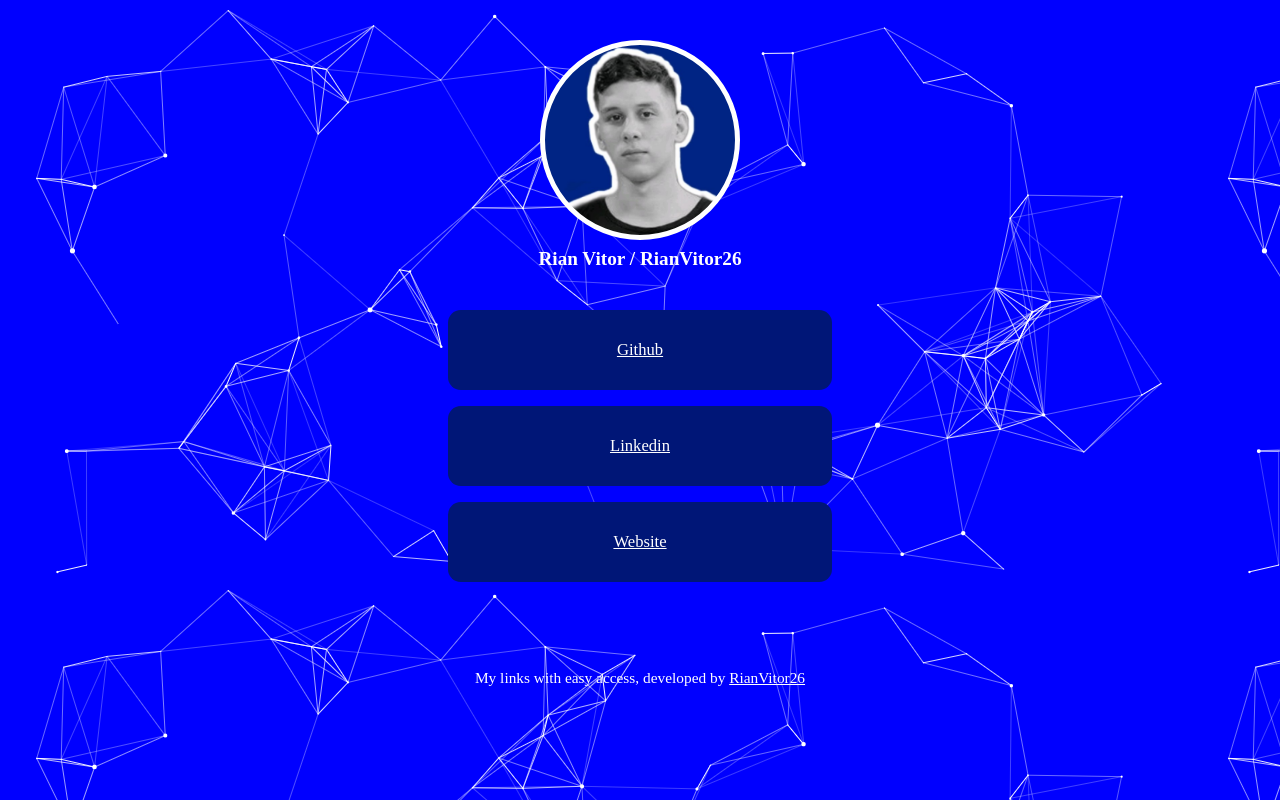
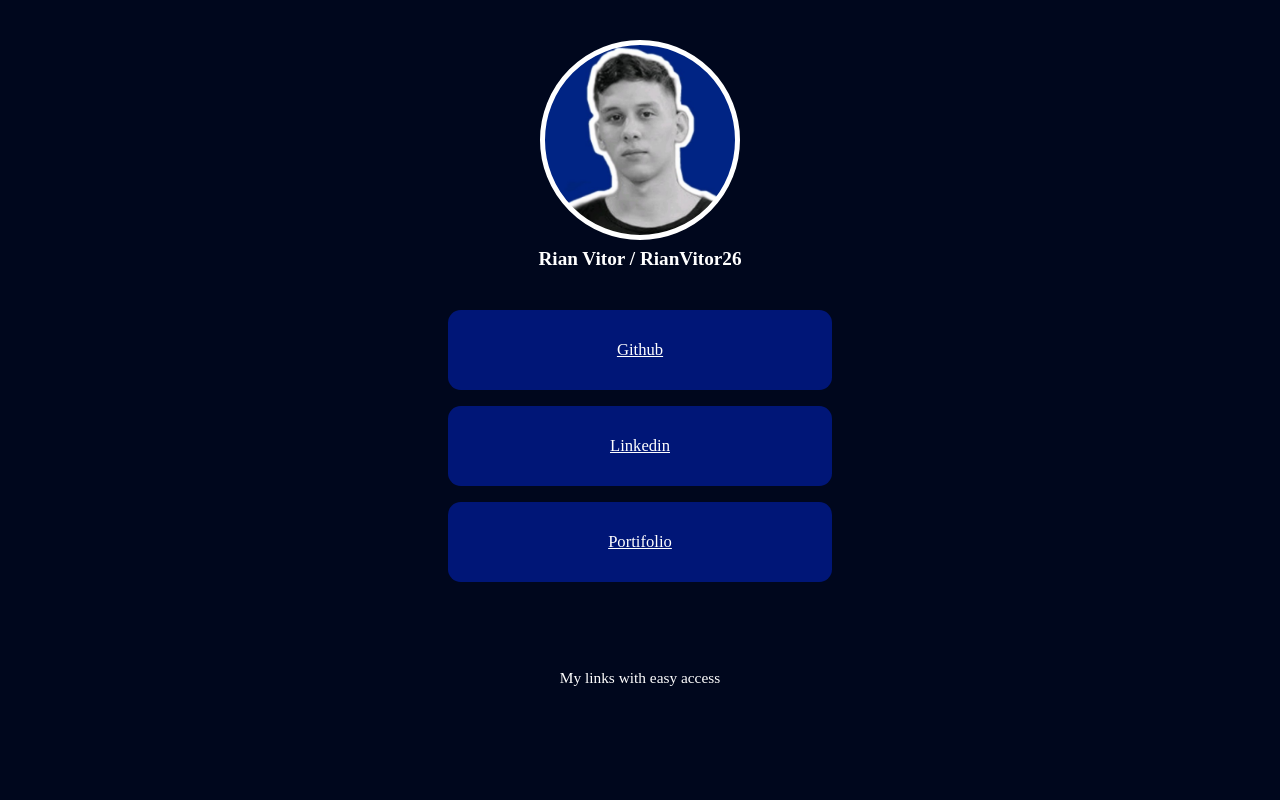
Before and after one commit to RianVitor26/RianVitor26-Links, a React (Vite) app in the folder links/: page / in a window 1280 px wide. Built offline with nearby package versions, Linux system fonts and the light colour scheme.

Commit message:
feat: mudando background

```diff
--- a/links/src/components/Footer/index.jsx
+++ b/links/src/components/Footer/index.jsx
@@ -4,7 +4,7 @@ import * as C from './style'
 export const Footer = () => {
   return (
     <C.Container>
-       <p>My links with easy access, developed by <a target="_blank" href="https://github.com/RianVitor26">RianVitor26</a></p>
+       <p>My links with easy access</p>
     </C.Container>
   )
 }
--- a/links/src/components/Links/index.jsx
+++ b/links/src/components/Links/index.jsx
@@ -6,7 +6,7 @@ export const Links = () => {
     <C.Container>
       <C.Link><a target="blank" href="https://github.com/RianVitor26">Github</a></C.Link>
       <C.Link><a target="blank" href="https://www.linkedin.com/in/rian-vitor-a036aa202/">Linkedin</a></C.Link>
-      <C.Link><a target="blank" href="https://rv26portifolio.vercel.app/">Website</a></C.Link>
+      <C.Link><a target="blank" href="https://rv26portifolio.vercel.app/">Portifolio</a></C.Link>
     </C.Container>
   )
 }
--- a/links/src/styles/GlobalStyle.jsx
+++ b/links/src/styles/GlobalStyle.jsx
@@ -16,6 +16,6 @@ export const GlobalStyle = createGlobalStyle`
 }
 
 body{
-    background-image: url("computer.png");
+    background: #00071d;
 }
 `
```
